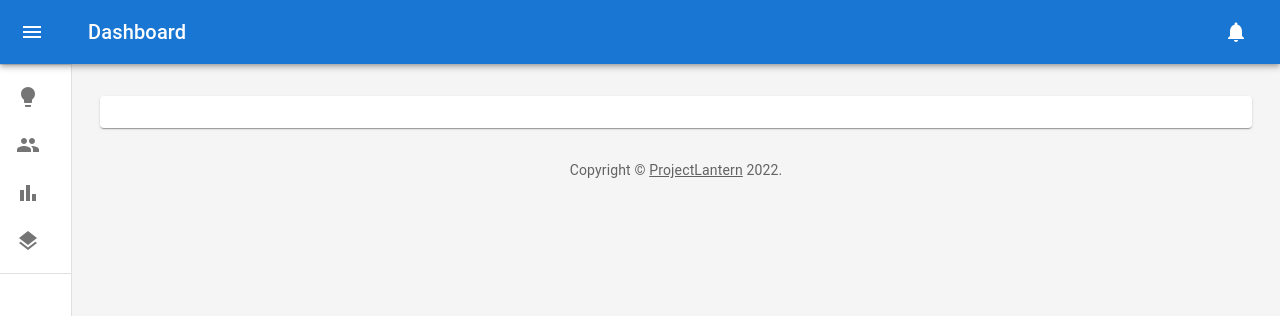
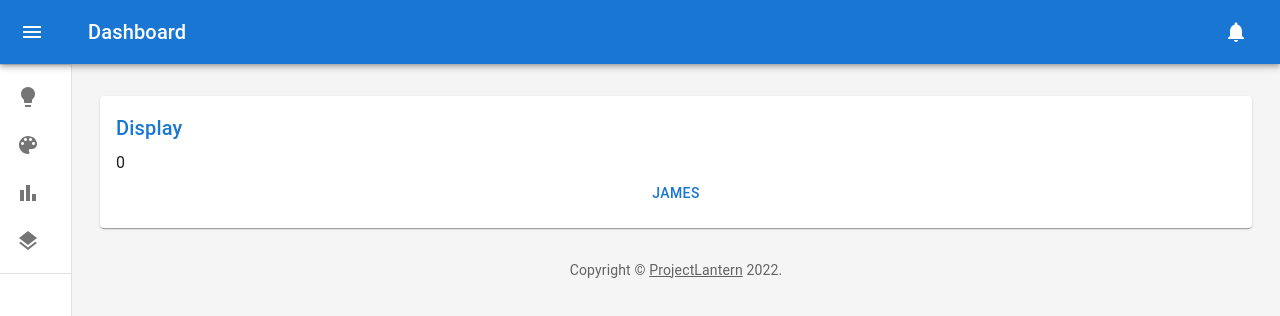
Before and after one commit to mcrlab/lantern, a React (Create React App) app in the folder client/: page /display in a window 1280 px wide. Shown: the top 316 px of the page. Built offline with nearby package versions, Linux system fonts and the light colour scheme; no server answers.

Commit message:
adding display route

```diff
--- a/client/src/dashboard/Customers.tsx
+++ /dev/null
@@ -1,31 +0,0 @@
-import * as React from 'react';
-import Table from '@mui/material/Table';
-import TableBody from '@mui/material/TableBody';
-import TableCell from '@mui/material/TableCell';
-import TableHead from '@mui/material/TableHead';
-import TableRow from '@mui/material/TableRow';
-import Title from './Title';
-
-
-export default function Customers() {
-  return (
-    <React.Fragment>
-      <Title>Customers</Title>
-      <Table size="small">
-      <TableHead>
-      <TableRow>
-        <TableCell>ID</TableCell>
-        <TableCell>Name</TableCell>
-        <TableCell>Position</TableCell>
-        <TableCell >Version</TableCell>
-        <TableCell>Platform</TableCell>
-        <TableCell align="right">Last Updated</TableCell>
-        <TableCell></TableCell>
-      </TableRow>
-    </TableHead>
-        <TableBody>
-        </TableBody>
-      </Table>
-    </React.Fragment>
-  );
-}
--- a/client/src/dashboard/Dashboard.tsx
+++ b/client/src/dashboard/Dashboard.tsx
@@ -20,7 +20,7 @@ import NotificationsIcon from '@mui/icons-material/Notifications';
 import { mainListItems } from './listItems';
 import LightTable from './LightTable';
 import Light from '../Light';
-import Customers from './Customers';
+import Display from './Display';
 import Reports from './Reports';
 import Integrations from './Integrations';
 
@@ -187,7 +187,7 @@ function DashboardContent(props:DashboardProps) {
                 <Paper sx={{ p: 2, display: 'flex', flexDirection: 'column' }}>
                 <Routes>
                   <Route path="/" element={<LightTable lights={props.lights}/>}></Route>
-                  <Route path="/customers" element={<Customers />}></Route>
+                  <Route path="/display" element={<Display lights={props.lights} />}></Route>
                   <Route path="/reports" element={<Reports />}></Route>
                   <Route path="/integrations" element={<Integrations />}></Route>
                 </Routes>
--- /dev/null
+++ b/client/src/dashboard/Display.tsx
@@ -0,0 +1,47 @@
+import * as React from 'react';
+import Table from '@mui/material/Table';
+import TableBody from '@mui/material/TableBody';
+import TableCell from '@mui/material/TableCell';
+import TableHead from '@mui/material/TableHead';
+import TableRow from '@mui/material/TableRow';
+import Title from './Title';
+import Light from '../Light';
+import Button from '@mui/material/Button';
+interface DisplayProps {
+  lights: Light[]
+}
+
+export default class Display extends React.Component <DisplayProps, {}> {
+  constructor(props:DisplayProps){
+    super(props);
+    this.color = this.color.bind(this);
+  }
+  color(){
+    fetch(`/display`,{
+      method: "POST",
+      headers: {
+        "content-type": "application/json"
+      },
+      body: JSON.stringify({
+          "colors":[
+           "FFFFFF"
+          ]
+        })
+    })
+    .then(response => {
+      response.json();
+    })
+    .then(json => {
+      console.log(json)
+    });
+  }
+  render(){
+    return (
+      <React.Fragment>
+        <Title>Display</Title>
+        {this.props.lights.length}
+        <Button onClick={this.color}>James</Button>
+      </React.Fragment>
+    );
+  }
+}
--- a/client/src/dashboard/listItems.tsx
+++ b/client/src/dashboard/listItems.tsx
@@ -7,6 +7,7 @@ import BarChartIcon from '@mui/icons-material/BarChart';
 import LayersIcon from '@mui/icons-material/Layers';
 import LightbulbIcon from '@mui/icons-material/Lightbulb';
 import {Link} from "react-router-dom";
+import ColorLensIcon from '@mui/icons-material/ColorLens';
 
 export const mainListItems = (
   <React.Fragment>
@@ -18,12 +19,12 @@ export const mainListItems = (
         <ListItemText primary="Lights" />
       </ListItemButton>
     </Link>
-    <Link to="/customers">
+    <Link to="/display">
       <ListItemButton>
         <ListItemIcon>
-          <PeopleIcon />
+          <ColorLensIcon />
         </ListItemIcon>
-        <ListItemText primary="Customers" />
+        <ListItemText primary="Display" />
       </ListItemButton>
     </Link>
     <Link to="/reports">
```
